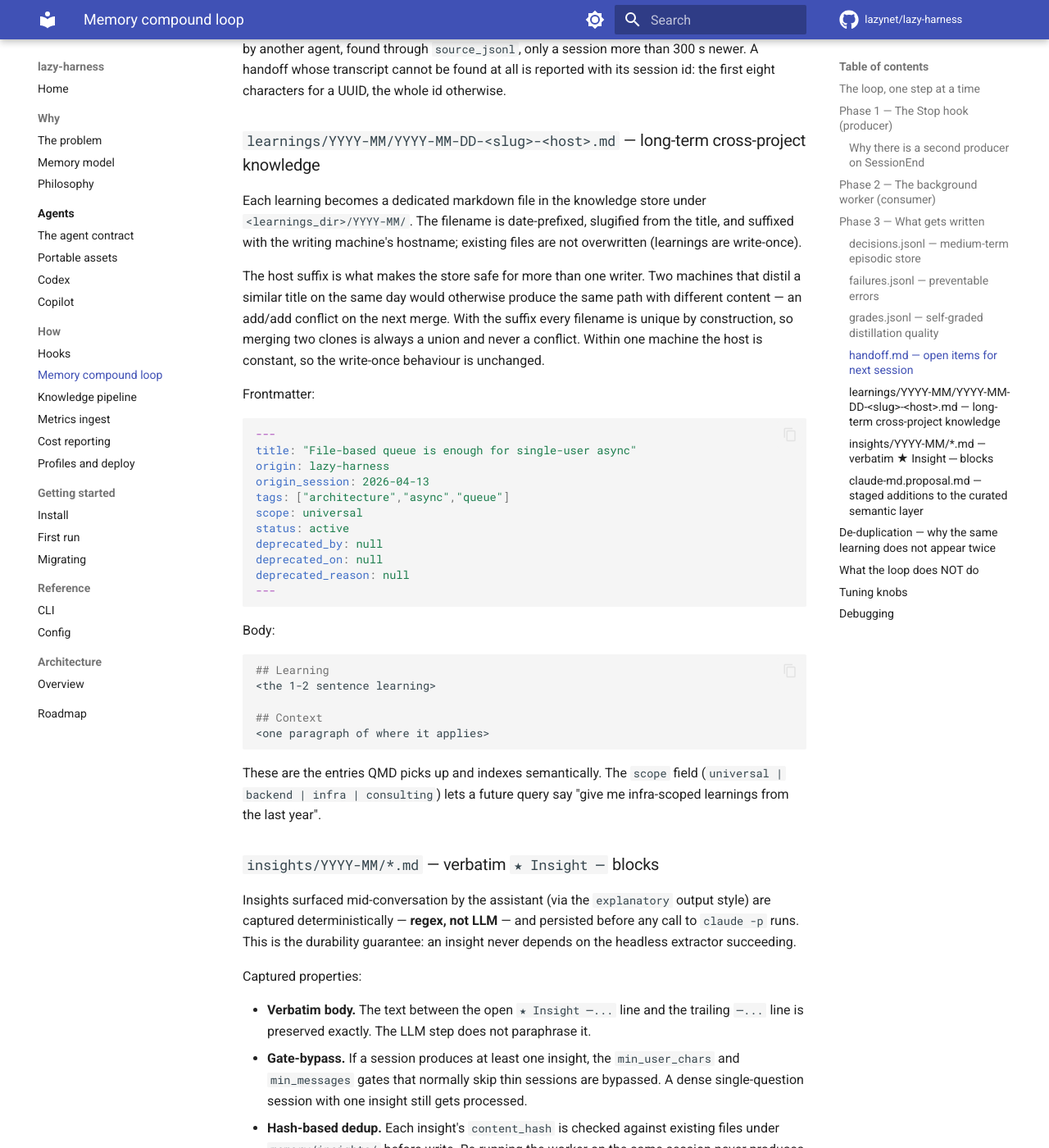
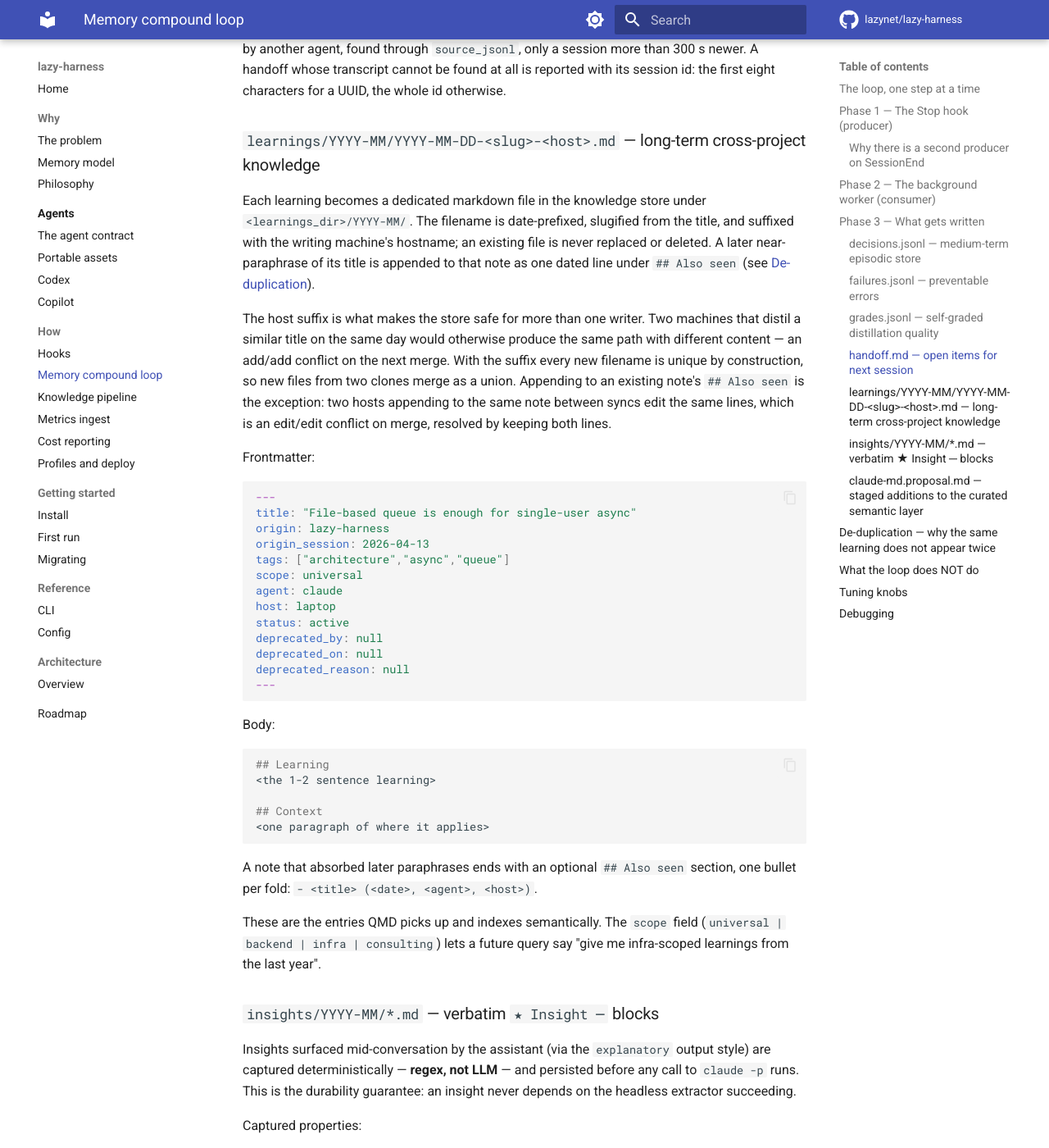
Before and after one commit to lazynet/lazy-harness, an MkDocs documentation site: the page built from docs/how/memory-compound.md, in a window 1280 px wide and 1400 px high, scrolled down 7278 px. Shown: the whole window at 82% size. Built offline with MkDocs 1.6.1 and Material for MkDocs 9.7.7, drawn with Linux system fonts in a browser that asks for light colours; comment, search, counter and statistics services are not loaded; some of the changed text lies outside the part shown.

Commit message:
docs: learnings docs match persist-time dedup

````diff
--- a/docs/how/memory-compound.md
+++ b/docs/how/memory-compound.md
@@ -110,7 +110,7 @@
     - **Collect existing memory** for de-dup prompts:
       - `collect_existing_decisions` — tail of `decisions.jsonl`
       - `collect_existing_failures` — tail of `failures.jsonl`
-      - `collect_existing_learnings` — the titles of the most recent 50 learnings markdown files
+      - `collect_existing_learnings` — the titles of the 50 most recent active learnings (file-name order; superseded and malformed notes are skipped)
     - **Build the prompt.** `build_prompt` composes a headless-Claude prompt that embeds all of the above plus the session summary. The prompt is calibration — its wording was iterated against hundreds of real sessions in the predecessor, and it is documented as load-bearing.
     - **Call the LLM backend.** `run_inference(prompt, role="distill", cfg=cfg, timeout=timeout_seconds)` resolves the `distill` role through `[llm.roles]` to a backend declared under `[llm.backends]` — headless `claude -p`, or any OpenAI-compatible endpoint such as Ollama. Returns an `InferenceResult`. The `claude` backend runs `claude -p --setting-sources "" --no-session-persistence`: the empty setting-sources list loads none of the profile's settings, so no hook fires inside the evaluation — plugin hooks such as a memory plugin's `UserPromptSubmit` included — and no session transcript is written for session export, metrics ingest or this loop to read back as a user session. Subscription (OAuth) login keeps working; `--bare` would not. With no transcript, the call's spend comes from the `--output-format json` result envelope instead: `run_inference` writes one `session_stats` row per billed model, keyed by the call's own `session_id`, with `workload = "inference:distill"` and `agent = "claude"`, priced exactly as the ingest prices a transcript (see [Metrics ingest](metrics-ingest.md#inference-calls)). There is deliberately no fallback to another backend: a silent fall-through from a local backend to a billed one hides the broken local one behind an invoice. When the call fails, the slim handoff is written (when `slim_handoff_enabled`) before the task is skipped.
     - **Parse the response.** `parse_response` strips markdown fences, then does three things in order: try raw `json.loads`, then look for the first `{` and walk a balanced-brace state machine to extract a JSON object out of a prose preamble, then give up and return `None`.
@@ -193,9 +193,9 @@
 
 ### `learnings/YYYY-MM/YYYY-MM-DD-<slug>-<host>.md` — long-term cross-project knowledge
 
-Each learning becomes a dedicated markdown file in the knowledge store under `<learnings_dir>/YYYY-MM/`. The filename is date-prefixed, slugified from the title, and suffixed with the writing machine's hostname; existing files are not overwritten (learnings are write-once).
+Each learning becomes a dedicated markdown file in the knowledge store under `<learnings_dir>/YYYY-MM/`. The filename is date-prefixed, slugified from the title, and suffixed with the writing machine's hostname; an existing file is never replaced or deleted. A later near-paraphrase of its title is appended to that note as one dated line under `## Also seen` (see [De-duplication](#de-duplication-why-the-same-learning-does-not-appear-twice)).
 
-The host suffix is what makes the store safe for more than one writer. Two machines that distil a similar title on the same day would otherwise produce the same path with different content — an add/add conflict on the next merge. With the suffix every filename is unique by construction, so merging two clones is always a union and never a conflict. Within one machine the host is constant, so the write-once behaviour is unchanged.
+The host suffix is what makes the store safe for more than one writer. Two machines that distil a similar title on the same day would otherwise produce the same path with different content — an add/add conflict on the next merge. With the suffix every new filename is unique by construction, so new files from two clones merge as a union. Appending to an existing note's `## Also seen` is the exception: two hosts appending to the same note between syncs edit the same lines, which is an edit/edit conflict on merge, resolved by keeping both lines.
 
 Frontmatter:
 
@@ -206,6 +206,8 @@
 origin_session: 2026-04-13
 tags: ["architecture","async","queue"]
 scope: universal
+agent: claude
+host: laptop
 status: active
 deprecated_by: null
 deprecated_on: null
@@ -222,6 +224,8 @@
 ## Context
 <one paragraph of where it applies>
 ```
+
+A note that absorbed later paraphrases ends with an optional `## Also seen` section, one bullet per fold: `- <title> (<date>, <agent>, <host>)`.
 
 These are the entries QMD picks up and indexes semantically. The `scope` field (`universal | backend | infra | consulting`) lets a future query say "give me infra-scoped learnings from the last year".
 
@@ -286,7 +290,7 @@
 
 This is why `collect_existing_learnings` has a `limit` parameter (default 50): the prompt has to stay bounded, but 50 entries is enough to cover the semantic neighborhood of "what was I learning in the last few weeks".
 
-When a genuinely duplicate learning sneaks past the LLM filter, the per-title filename de-dup catches it: existing files are never overwritten. Nothing merges near-duplicates after the fact — the learnings tree is append-only by design, and pruning it is a manual read of the directory.
+When a genuinely duplicate learning sneaks past the LLM filter, the title-similarity fold catches it: `persist_results` compares the new title with every active note's title (IDF-weighted cosine, `DUPLICATE_TITLE_THRESHOLD` = 0.7) and, at or above it, appends one line to the matched note's `## Also seen` instead of writing a new file. The per-title filename check is the exact-slug backstop: an existing file is never overwritten. Nothing merges or deletes notes after the fact; pruning the tree is a manual read of the directory.
 
 ## What the loop does NOT do
 
````
Also changed, not shown: docs/how/hooks.md (+1 -1 lines), docs/how/knowledge-pipeline.md (+2 -2 lines), docs/why/memory-model.md (+1 -1 lines).
